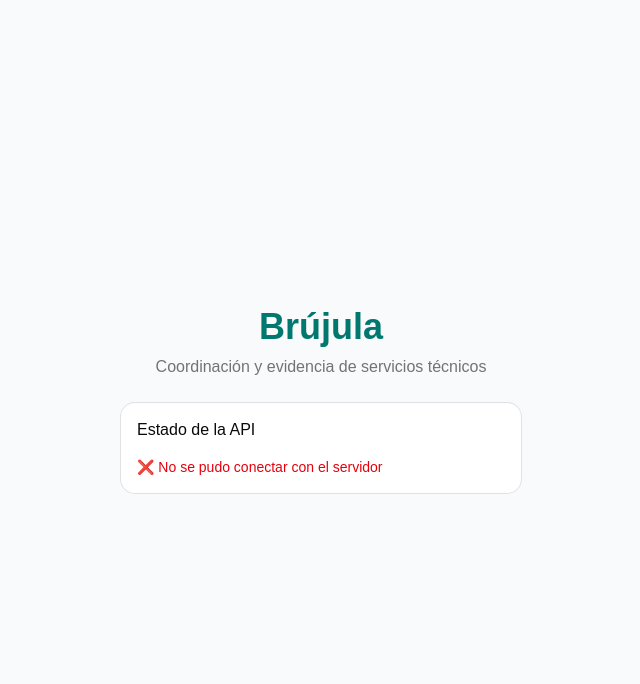
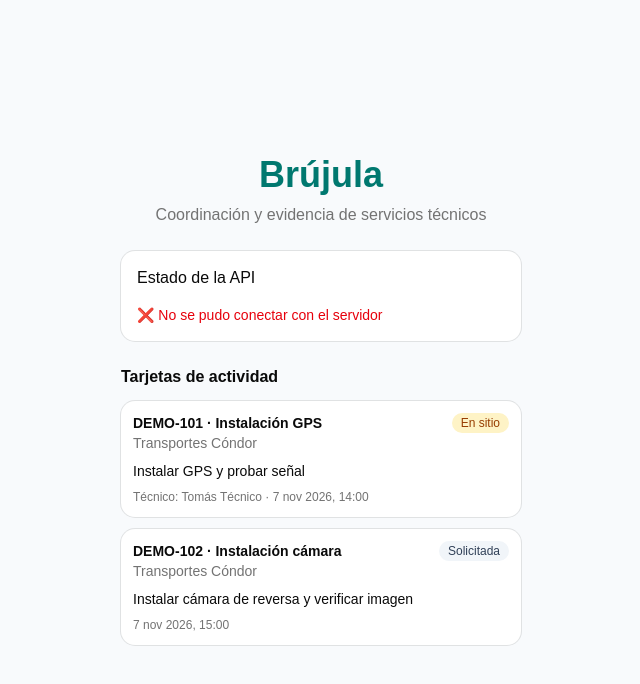
Before and after one commit to SantiagoCendales/brujula-app, a React (Vite) app in the folder web/: page /status in a window 1280 px wide. Shown: the top 684 px of the page, without its empty margins (319-959 px from the left). Built offline with nearby package versions, Linux system fonts and the light colour scheme; no server answers; what @capacitor/core would draw is missing.

Commit message:
feat: add activity card (T6)

```diff
--- /dev/null
+++ b/web/src/components/ActivityCard.jsx
@@ -0,0 +1,35 @@
+import { Link } from 'react-router';
+import StatusBadge from '@/components/StatusBadge';
+import { Card, CardContent } from '@/components/ui/card';
+import { formatDateTime } from '@/lib/format';
+import { ACTIVITY_TYPE_LABELS } from '@/lib/labels';
+
+export default function ActivityCard({ activity, to }) {
+  const activityType = ACTIVITY_TYPE_LABELS[activity.type] ?? activity.type;
+  const activityDate = activity.scheduled_for ?? activity.created_at;
+
+  return (
+    <Link to={to} className="block transition-transform active:scale-[0.99]">
+      <Card size="sm">
+        <CardContent>
+          <div className="flex items-start justify-between gap-2">
+            <div className="min-w-0">
+              <p className="font-semibold">
+                {activity.vehicle.plate} · {activityType}
+              </p>
+              <p className="text-sm text-muted-foreground">{activity.company.name}</p>
+            </div>
+            <StatusBadge status={activity.status} />
+          </div>
+          {activity.description && (
+            <p className="mt-2 line-clamp-2 text-sm">{activity.description}</p>
+          )}
+          <p className="mt-2 text-xs text-muted-foreground">
+            {activity.technician ? `Técnico: ${activity.technician.name} · ` : ''}
+            {formatDateTime(activityDate)}
+          </p>
+        </CardContent>
+      </Card>
+    </Link>
+  );
+}
--- a/web/src/pages/Home.jsx
+++ b/web/src/pages/Home.jsx
@@ -1,6 +1,32 @@
 import { useEffect, useState } from 'react';
+import ActivityCard from '@/components/ActivityCard';
 import { Card, CardContent, CardHeader, CardTitle } from '@/components/ui/card';
 import { request } from '@/lib/api';
+
+const sampleActivities = [
+  {
+    id: 12,
+    status: 'on_site',
+    type: 'gps_install',
+    description: 'Instalar GPS y probar señal',
+    scheduled_for: '2026-11-07T14:00:00.000Z',
+    created_at: '2026-11-07T13:00:00.000Z',
+    company: { id: 1, name: 'Transportes Cóndor' },
+    vehicle: { id: 1, plate: 'DEMO-101', make: 'Toyota', model: 'Hilux' },
+    technician: { id: 3, name: 'Tomás Técnico' },
+  },
+  {
+    id: 13,
+    status: 'requested',
+    type: 'camera_install',
+    description: 'Instalar cámara de reversa y verificar imagen',
+    scheduled_for: null,
+    created_at: '2026-11-07T15:00:00.000Z',
+    company: { id: 1, name: 'Transportes Cóndor' },
+    vehicle: { id: 2, plate: 'DEMO-102', make: 'Toyota', model: 'Hilux' },
+    technician: null,
+  },
+];
 
 // API status screen (/status). Also the place to preview components while building them.
 export default function Home() {
@@ -29,6 +55,17 @@ export default function Home() {
           {health.ok === false && <p className="text-destructive">❌ {health.message}</p>}
         </CardContent>
       </Card>
+
+      <section className="space-y-3">
+        <h2 className="font-semibold">Tarjetas de actividad</h2>
+        <ul className="flex flex-col gap-3">
+          {sampleActivities.map((activity) => (
+            <li key={activity.id}>
+              <ActivityCard activity={activity} to={`/coordinator/activities/${activity.id}`} />
+            </li>
+          ))}
+        </ul>
+      </section>
     </main>
   );
 }
```
Also changed, not shown: 1 other file (tests, documents, lock files or other folders).
